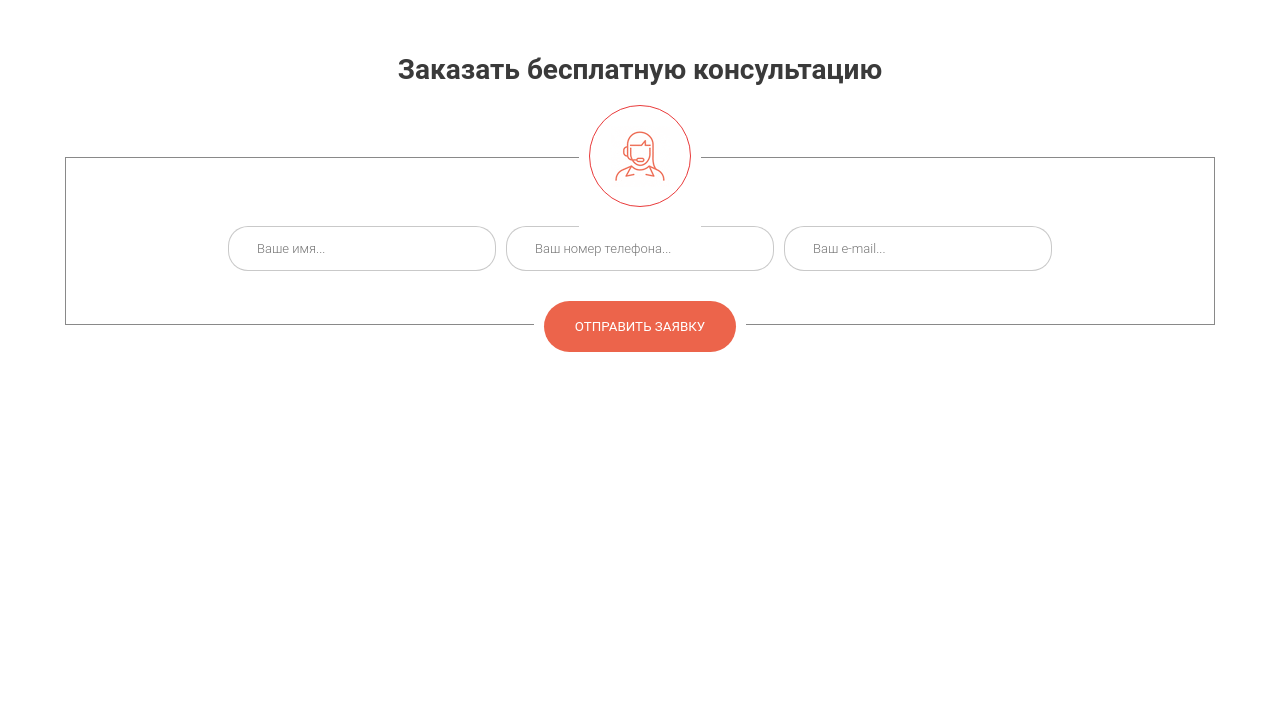
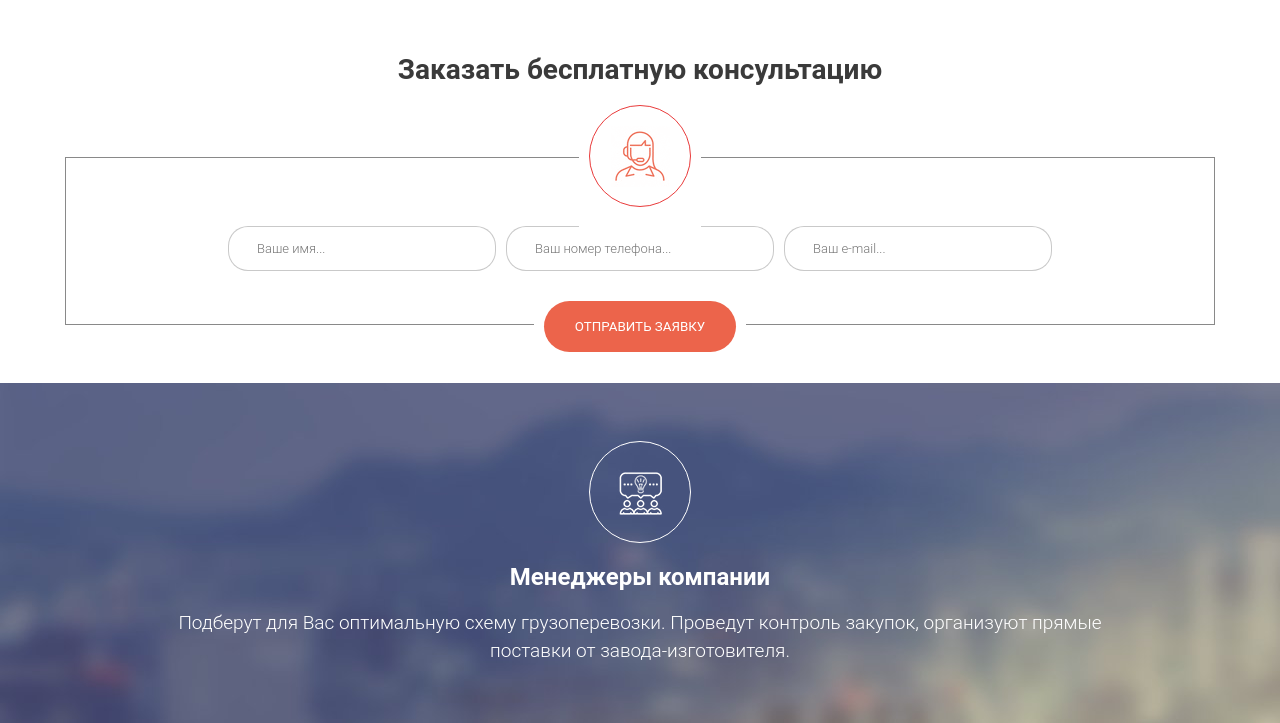
Before and after one commit to Kolyanbodymass/glopt, a website: page src/index.html in a window 1280 px wide. Shown: the part 2951-3674 px from the top of the page. Before the commit the page ends 3334 px from the top, so only its background shows below. Drawn offline with nearby package versions, Linux system fonts and the light colour scheme; files that its build step writes are made by us from their sources.

Commit message:
add section managers

```diff
--- a/src/index.html
+++ b/src/index.html
@@ -231,5 +231,15 @@
             </form>
         </div>
     </section>
+
+    <section class="managers">
+        <div class="container">
+            <div class="img-avatar"><img src="icons/managers.png" alt="Менеджеры компании"></div>
+            <h2 class="managers__subtitle">Менеджеры компании</h2>
+            <div class="agent__descr">
+                Подберут для Вас оптимальную схему грузоперевозки. Проведут контроль закупок, организуют прямые поставки от завода-изготовителя.
+            </div>
+        </div>
+    </section>
 </body>
 </html>
--- /dev/null
+++ b/src/sass/blocks/_managers.scss
@@ -0,0 +1,9 @@
+.managers {
+    padding: 58px 0;
+    background: url(../img/bg/city.jpg);
+    &__subtitle {
+        color: #fff;
+        text-align: center;
+        margin-bottom: 18px;
+    }
+}
--- a/src/sass/style.scss
+++ b/src/sass/style.scss
@@ -29,3 +29,4 @@ a {
 @import 'blocks/prices';
 @import 'blocks/cunsultation';
 @import 'blocks/form';
+@import 'blocks/managers';
```
Also changed, not shown: dist/css/style.min.css, dist/index.html.
